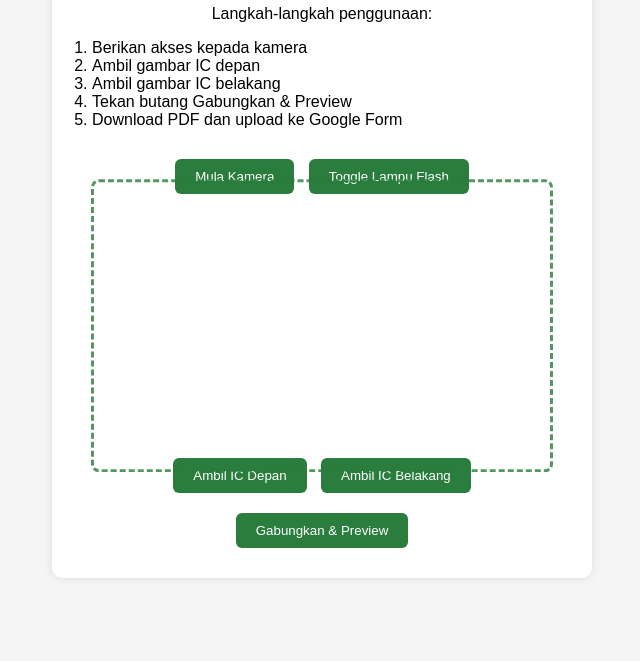
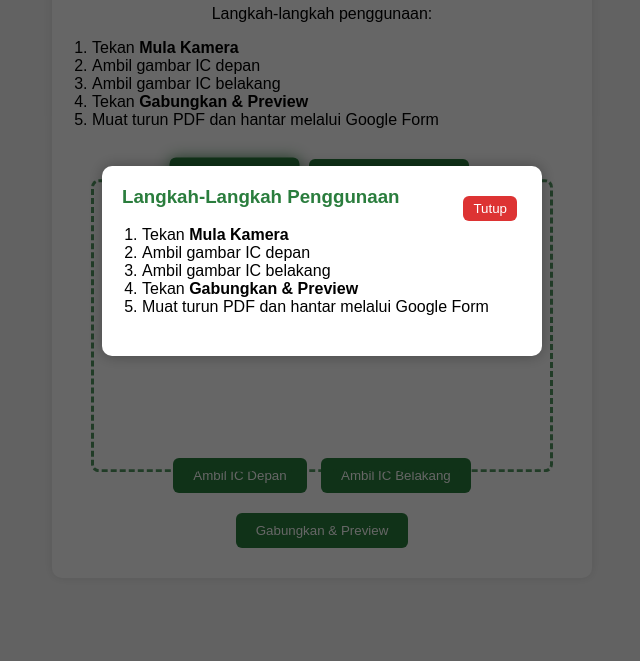
Before and after one commit to kamarul95-cloud/scanner-no-k-p, a plain HTML site: page index.html in a window 1280 px wide. Shown: the part 139-800 px from the top of the page, without its empty margins (318-958 px from the left). Drawn offline with nearby package versions, Linux system fonts and the light colour scheme.

Commit message:
Update index.html

```diff
--- a/index.html
+++ b/index.html
@@ -1,4 +1,5 @@
-<!DOCTYPE html><html lang="ms">
+<!DOCTYPE html>
+<html lang="ms">
 <head>
   <meta charset="UTF-8">
   <meta name="viewport" content="width=device-width, initial-scale=1.0">
@@ -52,6 +53,18 @@
     button:hover {
       background: #255a2c;
     }
+    .pulse-zoom-button {
+      animation: pulse 1.5s infinite;
+      transition: transform 0.3s ease-in-out;
+    }
+    .pulse-zoom-button:hover {
+      transform: scale(1.1);
+    }
+    @keyframes pulse {
+      0% { transform: scale(1); box-shadow: 0 0 0 rgba(0, 0, 0, 0.2); }
+      50% { transform: scale(1.1); box-shadow: 0 0 15px rgba(42, 125, 61, 0.8); }
+      100% { transform: scale(1); box-shadow: 0 0 0 rgba(0, 0, 0, 0.2); }
+    }
     #pdfPreview iframe {
       width: 100%;
       height: 500px;
@@ -62,21 +75,76 @@
       margin: 0 0 20px 0;
       padding-left: 20px;
     }
+
+    /* MODAL POPUP */
+    #popupModal {
+      position: fixed;
+      top: 0; left: 0;
+      width: 100%; height: 100%;
+      background-color: rgba(0, 0, 0, 0.6);
+      display: flex;
+      align-items: center;
+      justify-content: center;
+      z-index: 1000;
+    }
+
+    #popupModalContent {
+      background: white;
+      padding: 20px;
+      border-radius: 10px;
+      max-width: 400px;
+      width: 90%;
+      text-align: left;
+      box-shadow: 0 0 15px rgba(0,0,0,0.3);
+    }
+
+    #popupModalContent h3 {
+      margin-top: 0;
+      color: #2a7d3d;
+    }
+
+    #closePopup {
+      background: #d33;
+      color: white;
+      float: right;
+      border: none;
+      padding: 5px 10px;
+      border-radius: 6px;
+      cursor: pointer;
+    }
+    #closePopup:hover {
+      background: #a00;
+    }
   </style>
 </head>
 <body>
+  <!-- POPUP MODAL -->
+  <div id="popupModal">
+    <div id="popupModalContent">
+      <button id="closePopup">Tutup</button>
+      <h3>Langkah-Langkah Penggunaan</h3>
+      <ol>
+        <li>Tekan <strong>Mula Kamera</strong></li>
+        <li>Ambil gambar IC depan</li>
+        <li>Ambil gambar IC belakang</li>
+        <li>Tekan <strong>Gabungkan & Preview</strong></li>
+        <li>Muat turun PDF dan hantar melalui Google Form</li>
+      </ol>
+    </div>
+  </div>
+
+  <!-- KANDUNGAN UTAMA -->
   <div class="container">
     <h2>Ambil Gambar IC Dengan Auto Crop & Saiz Sebenar</h2>
     <p>Langkah-langkah penggunaan:</p>
     <ol>
-      <li>Berikan akses kepada kamera</li>
+      <li>Tekan <strong>Mula Kamera</strong></li>
       <li>Ambil gambar IC depan</li>
       <li>Ambil gambar IC belakang</li>
-      <li>Tekan butang Gabungkan & Preview</li>
-      <li>Download PDF dan upload ke Google Form</li>
-    </ol><!-- Butang untuk memulakan kamera -->
-<button onclick="mulaKamera()">Mula Kamera</button>
-<!-- Butang untuk mengawal flash torch -->
+      <li>Tekan <strong>Gabungkan & Preview</strong></li>
+      <li>Muat turun PDF dan hantar melalui Google Form</li>
+    </ol>
+    <button class="pulse-zoom-button" onclick="mulaKamera()">Mula Kamera</button>
     <button onclick="toggleFlash()">Toggle Lampu Flash</button>
 
     <div class="camera-wrapper">
@@ -91,8 +159,18 @@
     <button onclick="prosesPDF()">Gabungkan & Preview</button>
     <button id="downloadBtn" style="display:none;" onclick="muatTurunPDF()">Muat Turun PDF</button>
     <div id="pdfPreview"></div>
+  </div>
 
-  </div>  <script>
+  <script>
+    // TUTUP POPUP MODAL
+    window.onload = function() {
+      document.getElementById("popupModal").style.display = "flex";
+    };
+
+    document.getElementById("closePopup").onclick = function() {
+      document.getElementById("popupModal").style.display = "none";
+    };
+
     let stream;
     let gambarDepan = null;
     let gambarBelakang = null;
@@ -194,7 +272,7 @@
       pdfBlob = pdf.output('blob');
       const pdfUrl = URL.createObjectURL(pdfBlob);
 
-      document.getElementById('pdfPreview').innerHTML = `<iframe src="${pdfUrl}" frameborder="0"></iframe>`;
+      document.getElementById('pdfPreview').innerHTML = <iframe src="${pdfUrl}" frameborder="0"></iframe>;
       document.getElementById('downloadBtn').style.display = 'inline-block';
     }
 
@@ -206,5 +284,6 @@
         link.click();
       }
     }
-  </script></body>
+  </script>
+</body>
 </html>
```
Lines whose indentation alone changed are shown as unchanged.
